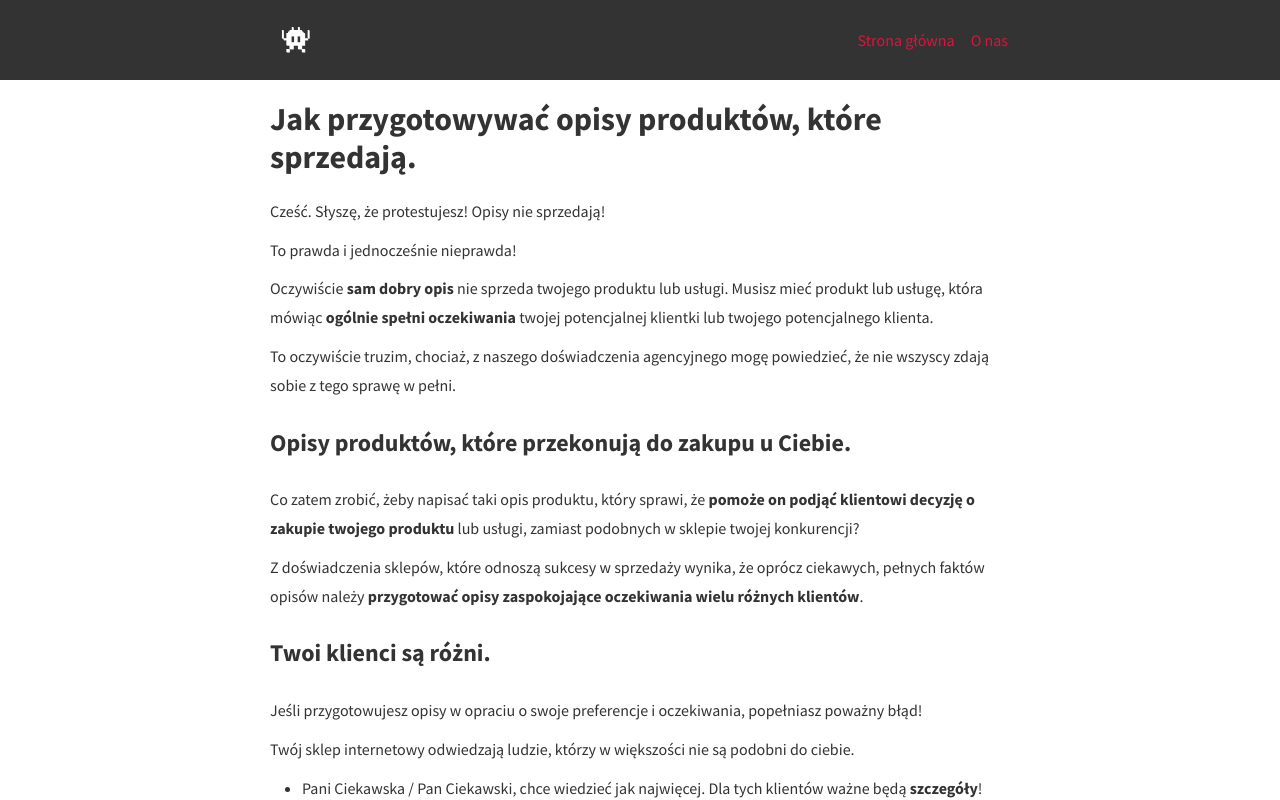
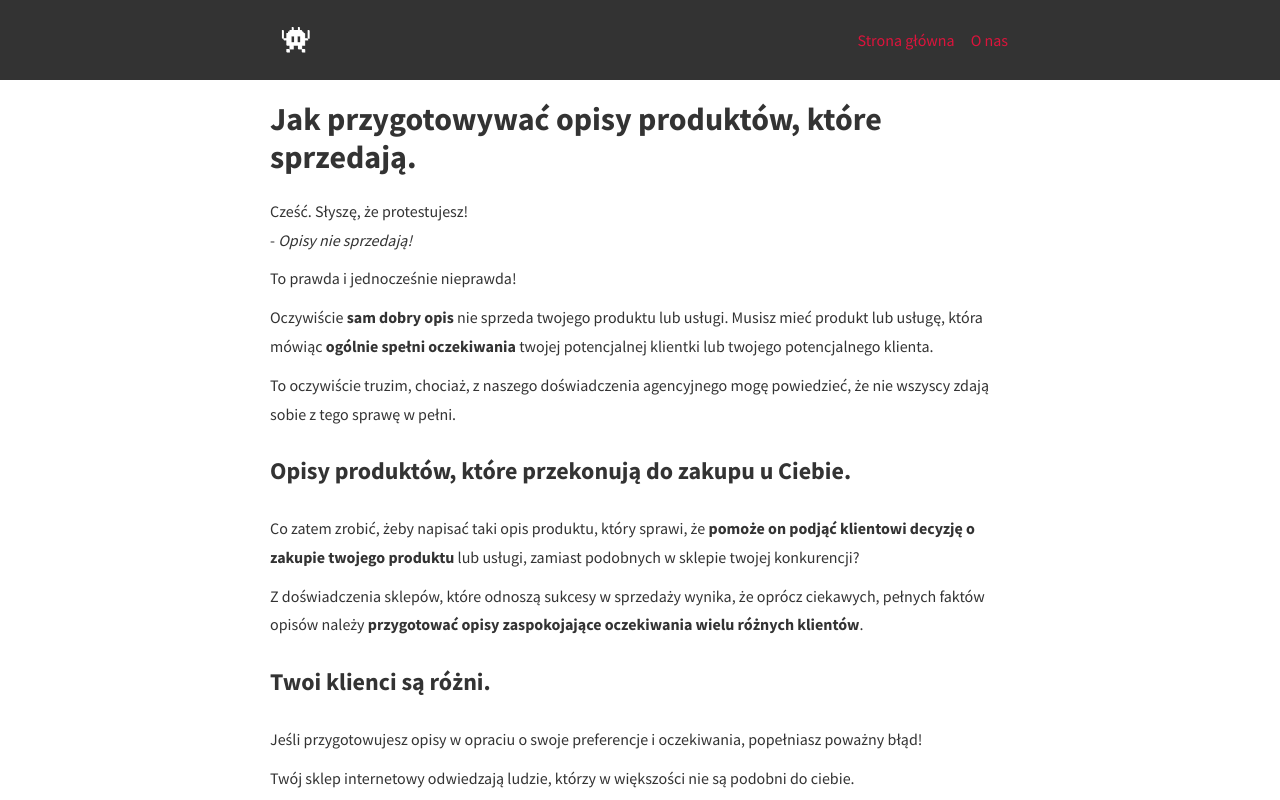
Before and after one commit to squteronsquter/opisy-produktow, a Next.js app: page / in a window 1280 px wide. Shown: the top 800 px of the page. Built offline with nearby package versions, Linux system fonts and the light colour scheme.

Commit message:
home page small text edits

```diff
--- a/pages/index.js
+++ b/pages/index.js
@@ -9,7 +9,9 @@ export default function HomePage() {
       description="Jeśli jesteś autorem opisów produtów lub usług w sklepie interentowym to z tego poradnika dowiesz się jak pisać opisy, które sprzedają."
     >
       <h1>Jak przygotowywać opisy produktów, które sprzedają.</h1>
-      <p>Cześć. Słyszę, że protestujesz! Opisy nie sprzedają!</p>
+      <p>
+        Cześć. Słyszę, że protestujesz! <br></br>- <em>Opisy nie sprzedają!</em>
+      </p>
       <p>To prawda i jednocześnie nieprawda!</p>
       <p>
         Oczywiście <strong>sam dobry opis </strong>nie sprzeda twojego produktu
```
